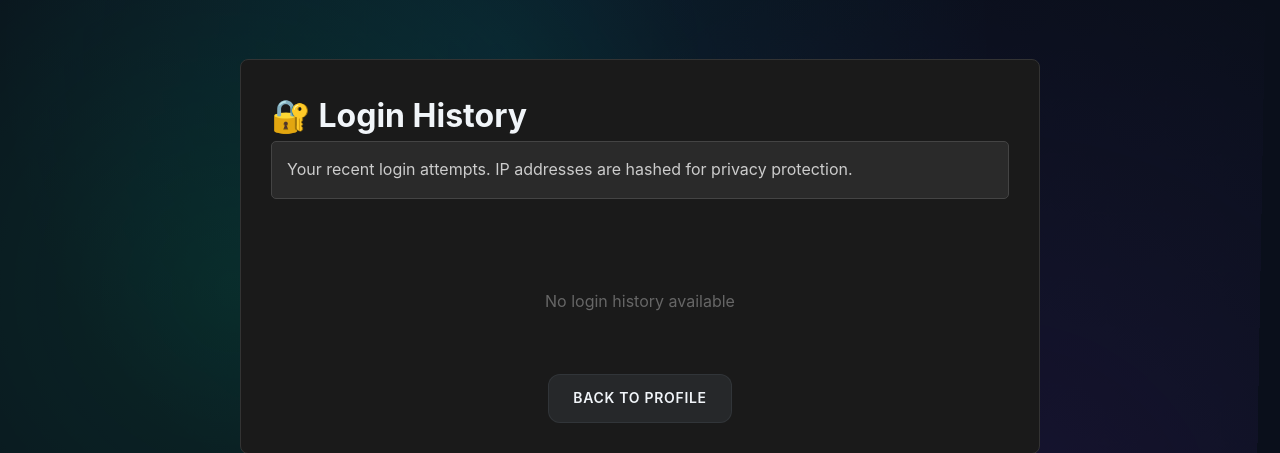
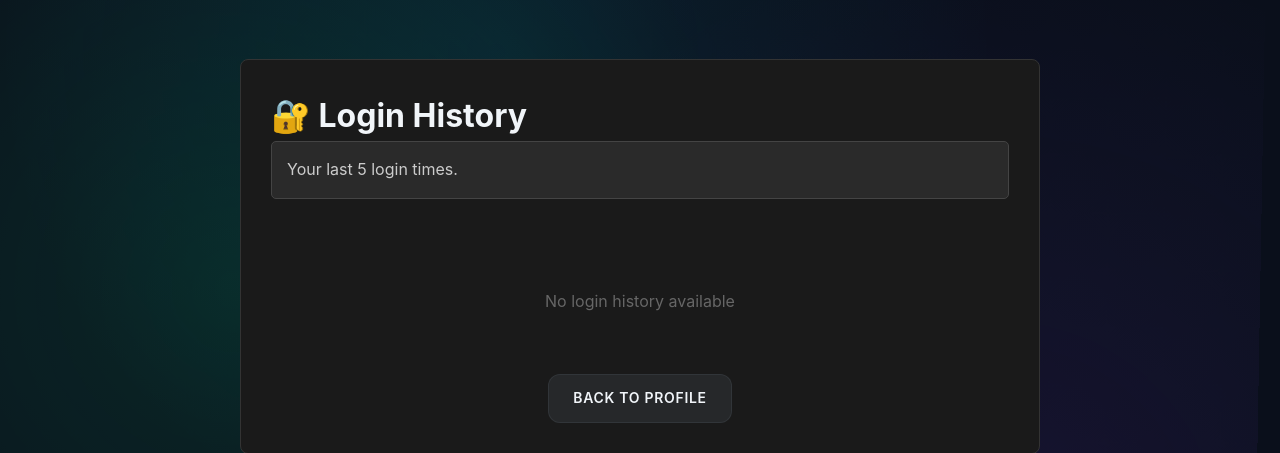
Before and after one commit to aragoh31-coder/marketplace, a Django app: page /profile/login-history/ in a window 1280 px wide. Shown: the part 85-538 px from the top of the page. Run offline with Django 5.2, Linux system fonts and the light colour scheme; the visitor is signed in with stand-in values (Sample User, id 1); data that the repository does not hold is empty.

Commit message:
Modify login history page to show only last 5 login times, remove user agent and IP hash columns
- Updated login_history_view to limit query to last 5 login attempts
- Modified login_history.html template to remove user agent and IP hash columns
- Updated info box text to reflect showing last 5 login times
- Maintained existing styling and functionality while simplifying the display

```diff
--- a/accounts/views.py
+++ b/accounts/views.py
@@ -339,7 +339,7 @@ def delete_account(request):
 
 @login_required
 def login_history_view(request):
-    history = LoginHistory.objects.filter(user=request.user)[:20]
+    history = LoginHistory.objects.filter(user=request.user).order_by('-login_time')[:5]
     return render(request, 'accounts/login_history.html', {'history': history})
 
 
--- a/templates/accounts/login_history.html
+++ b/templates/accounts/login_history.html
@@ -6,7 +6,7 @@
         <h1>🔐 Login History</h1>
 
         <div class="info-box">
-            <p>Your recent login attempts. IP addresses are hashed for privacy protection.</p>
+            <p>Your last 5 login times.</p>
         </div>
 
         {% if history %}
@@ -16,8 +16,6 @@
                     <tr>
                         <th>Date & Time</th>
                         <th>Status</th>
-                        <th>User Agent</th>
-                        <th>IP Hash</th>
                     </tr>
                 </thead>
                 <tbody>
@@ -31,8 +29,6 @@
                                 <span class="status failed">✗ Failed</span>
                             {% endif %}
                         </td>
-                        <td>{{ login.user_agent|truncatechars:50 }}</td>
-                        <td class="hash">{{ login.ip_hash|slice:":8" }}...</td>
                     </tr>
                     {% endfor %}
                 </tbody>
```
